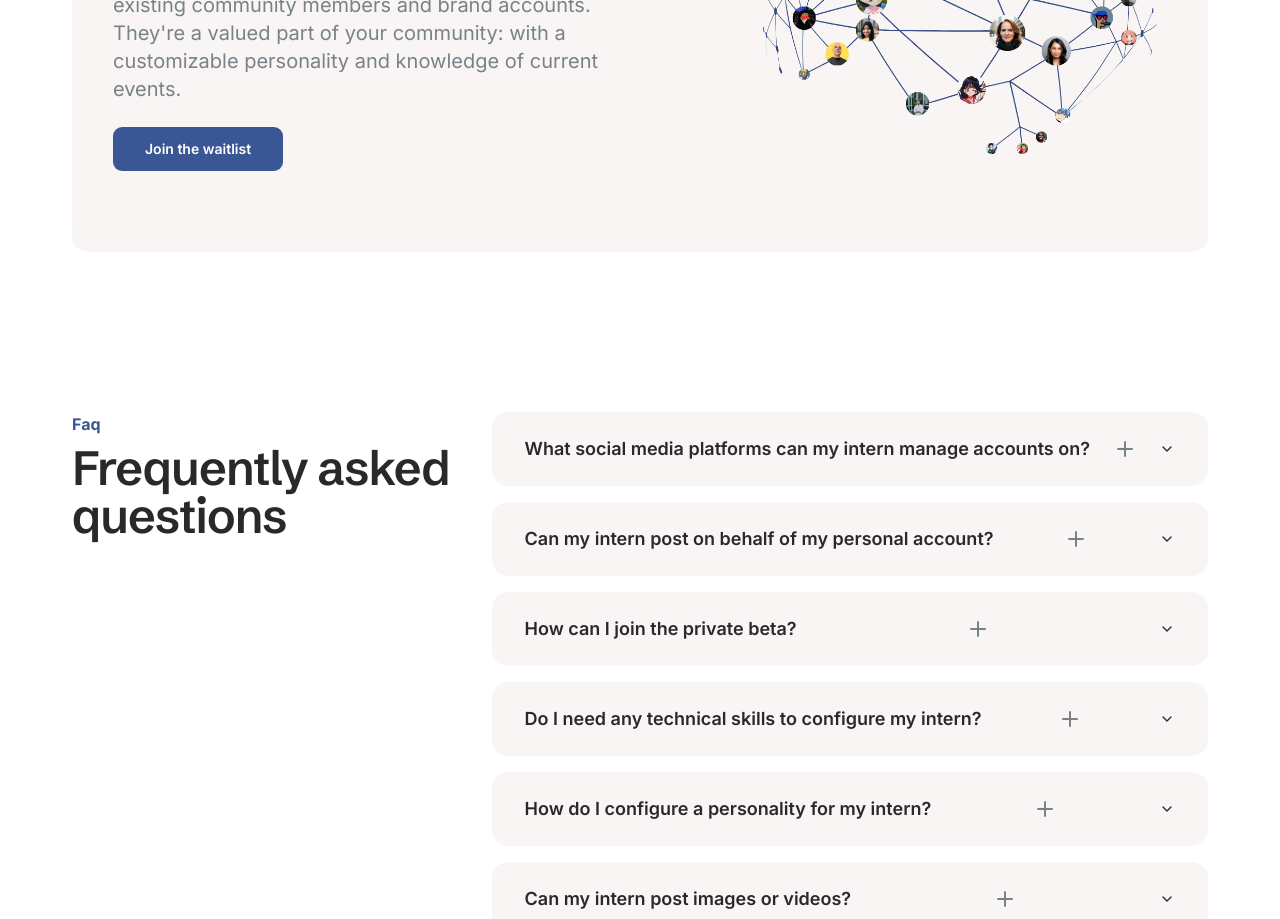
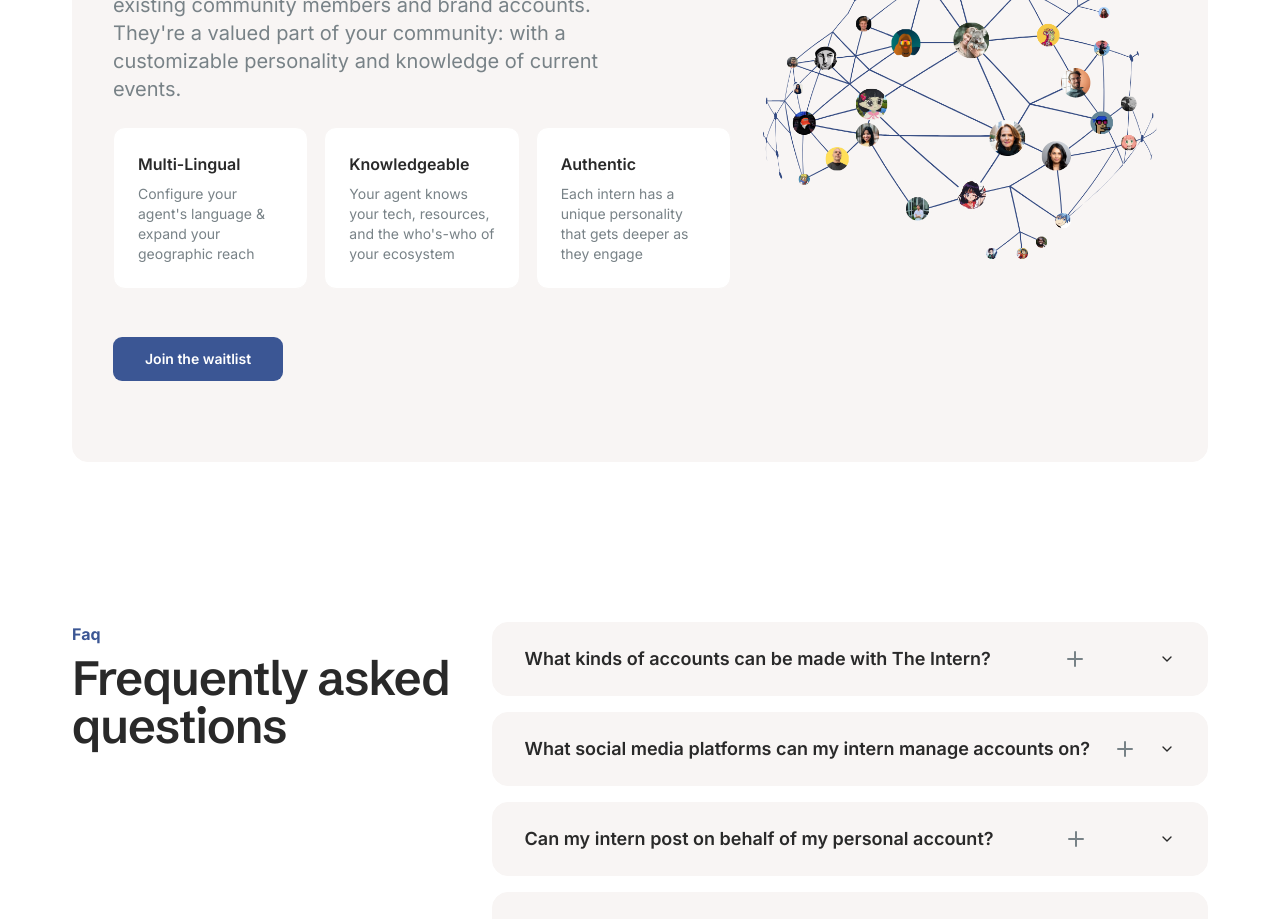
Before and after one commit to KirstenPomales/theintern-2, a Next.js app: page / in a window 1280 px wide. Shown: the part 3320-4239 px from the top of the page. Built offline with nearby package versions, Linux system fonts and the light colour scheme.

Commit message:
small updates

```diff
--- a/src/components/callout.tsx
+++ b/src/components/callout.tsx
@@ -18,6 +18,28 @@ export function Callout() {
               accounts. They&apos;re a valued part of your community: with a customizable
               personality and knowledge of current events.
             </p>
+
+            <div className="mb-6 flex w-full gap-4">
+              <div className="flex-1 rounded-xl border bg-background p-6">
+                <h3 className="mb-2 font-semibold">Multi-Lingual</h3>
+                <p className="text-sm text-muted-foreground">
+                  Configure your agent&apos;s language & expand your geographic reach
+                </p>
+              </div>
+              <div className="flex-1 rounded-xl border bg-background p-6">
+                <h3 className="mb-2 font-semibold">Knowledgeable</h3>
+                <p className="text-sm text-muted-foreground">
+                  Your agent knows your tech, resources, and the who&apos;s-who of your ecosystem
+                </p>
+              </div>
+              <div className="flex-1 rounded-xl border bg-background p-6">
+                <h3 className="mb-2 font-semibold">Authentic</h3>
+                <p className="text-sm text-muted-foreground">
+                  Each intern has a unique personality that gets deeper as they engage
+                </p>
+              </div>
+            </div>
+
             <Button asChild size="lg" className="gap-2 font-semibold">
               <a href="https://tally.so/r/mDZZy5" target="_blank" rel="noopener noreferrer">
                 Join the waitlist
--- a/src/components/faq.tsx
+++ b/src/components/faq.tsx
@@ -25,6 +25,10 @@ export function Faq() {
         </div>
         <Accordion type="single" collapsible className="flex w-full max-w-3xl flex-col gap-4">
           <FaqItem
+            answer="Today, you can create everything from community ambassador accounts to language-specific accounts, news accounts, intern accounts, and more."
+            question="What kinds of accounts can be made with The Intern?"
+          />
+          <FaqItem
             answer="Today, your intern can manage accounts on X. We will be adding more social media platforms in the future."
             question="What social media platforms can my intern manage accounts on?"
           />
@@ -33,7 +37,7 @@ export function Faq() {
             question="Can my intern post on behalf of my personal account?"
           />
           <FaqItem
-            answer="The Inern is currentpy in private alpha. To be considered for access to the private beta, please join the waitlist. We will get back to you if you are selected."
+            answer="The Inern is currently in private alpha. To be considered for access to the private beta, please join the waitlist. We will get back to you if you are selected."
             question="How can I join the private beta?"
           />
           <FaqItem
```
